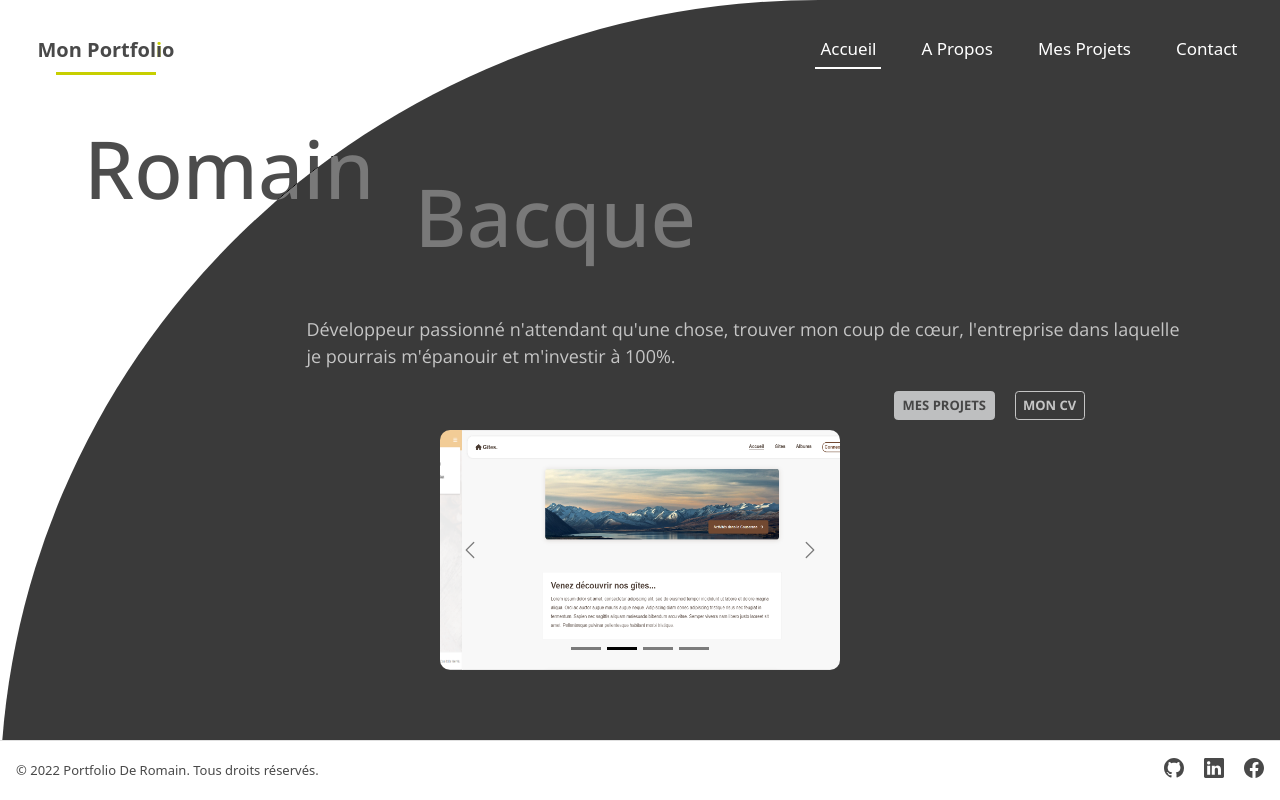
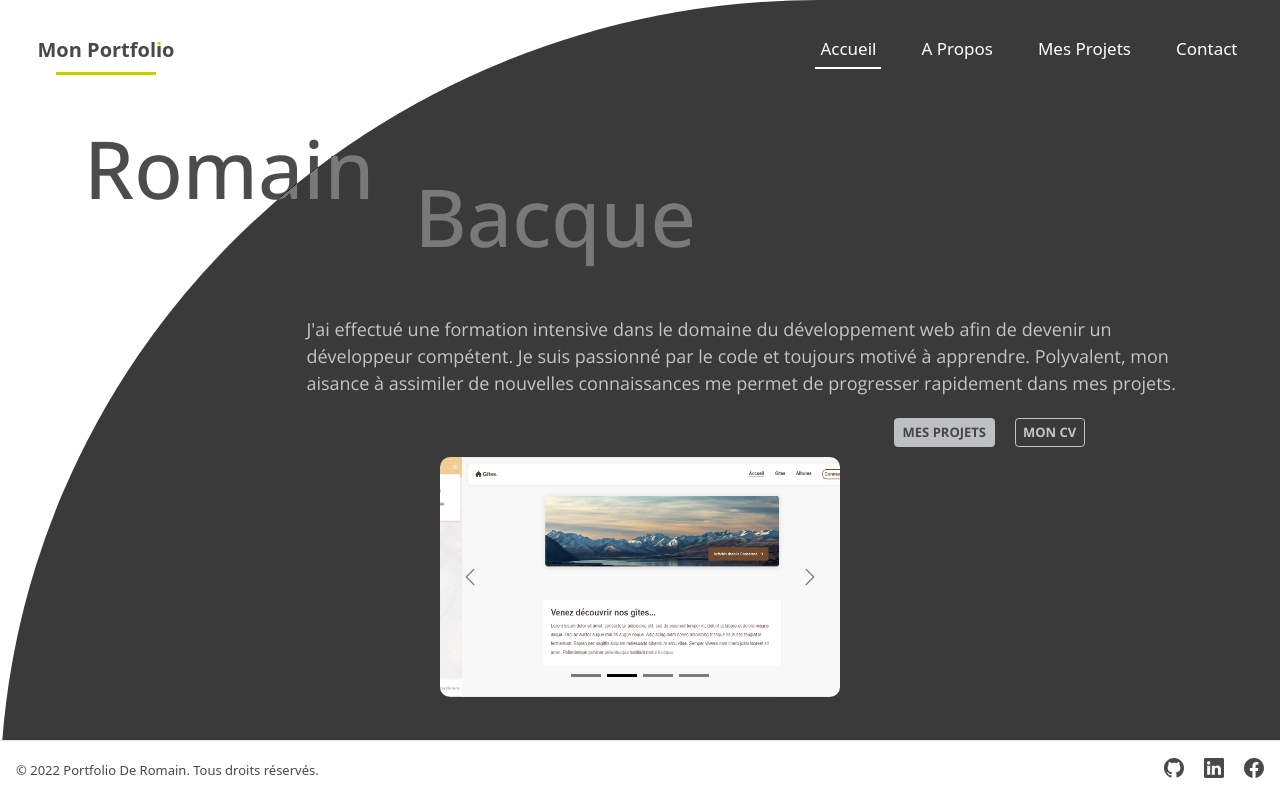
Before and after one commit to Romain-Bacque/Portfolio, a React (Create React App) app: page / in a window 1280 px wide. Built offline with nearby package versions, Linux system fonts and the light colour scheme; a web font is replaced by a local one.

Commit message:
fix: home page description

```diff
--- a/public/index.html
+++ b/public/index.html
@@ -1,33 +1,24 @@
 <!DOCTYPE html>
 <html lang="en">
+
 <head>
   <meta charset="utf-8" />
   <link rel="icon" href="%PUBLIC_URL%/favicon.ico" />
   <meta name="viewport" content="width=device-width, initial-scale=1" />
   <meta name="theme-color" content="#000000" />
-    <meta
-      name="description"
-      content="Web site created using create-react-app"
-    />
-    <title>React App</title>
+  <meta name="description" content="Portfolio De Romain Bacque" />
+  <title>Portfolio De Romain</title>
   <link rel="preconnect" href="https://fonts.googleapis.com" />
   <link rel="preconnect" href="https://fonts.gstatic.com" crossorigin />
-    <link
-      href="https://fonts.googleapis.com/css2?family=Open+Sans:ital,wght@0,300;0,400;1,300&display=swap"
-      rel="stylesheet"
-    />
-    <link
-      href="https://cdn.jsdelivr.net/npm/bootstrap@5.3.0-alpha1/dist/css/bootstrap.min.css"
-      rel="stylesheet"
-      integrity="sha384-GLhlTQ8iRABdZLl6O3oVMWSktQOp6b7In1Zl3/Jr59b6EGGoI1aFkw7cmDA6j6gD"
-      crossorigin="anonymous"
-    />
-    <script
-      src="https://cdn.jsdelivr.net/npm/bootstrap@5.3.0-alpha1/dist/js/bootstrap.bundle.min.js"
+  <link href="https://fonts.googleapis.com/css2?family=Open+Sans:ital,wght@0,300;0,400;1,300&display=swap"
+    rel="stylesheet" />
+  <link href="https://cdn.jsdelivr.net/npm/bootstrap@5.3.0-alpha1/dist/css/bootstrap.min.css" rel="stylesheet"
+    integrity="sha384-GLhlTQ8iRABdZLl6O3oVMWSktQOp6b7In1Zl3/Jr59b6EGGoI1aFkw7cmDA6j6gD" crossorigin="anonymous" />
+  <script src="https://cdn.jsdelivr.net/npm/bootstrap@5.3.0-alpha1/dist/js/bootstrap.bundle.min.js"
     integrity="sha384-w76AqPfDkMBDXo30jS1Sgez6pr3x5MlQ1ZAGC+nuZB+EYdgRZgiwxhTBTkF7CXvN"
-      crossorigin="anonymous"
-    ></script>
+    crossorigin="anonymous"></script>
 </head>
+
 <body>
   <div id="root"></div>
   <!--
@@ -41,4 +32,5 @@
       To create a production bundle, use `npm run build` or `yarn build`.
     -->
 </body>
+
 </html>
--- a/src/components/Home/index.tsx
+++ b/src/components/Home/index.tsx
@@ -20,9 +20,11 @@ const Home: React.FC = () => {
             Romain<span className={classes.home__lastname}>Bacque</span>
           </h2>
           <p className={classes.home__description}>
-            Développeur passionné n'attendant qu'une chose, trouver mon coup de
-            cœur, l'entreprise dans laquelle je pourrais m'épanouir et
-            m'investir à 100%.
+            J'ai effectué une formation intensive dans le domaine du
+            développement web afin de devenir un développeur compétent. Je suis
+            passionné par le code et toujours motivé à apprendre. Polyvalent,
+            mon aisance à assimiler de nouvelles connaissances me permet de
+            progresser rapidement dans mes projets.
           </p>
           <div className={classes["home__button-container"]}>
             <Button
--- a/src/components/Projects/style.module.scss
+++ b/src/components/Projects/style.module.scss
@@ -6,7 +6,6 @@
   margin: auto;
   padding: 2rem;
   border-radius: 10px;
-  overflow: auto;
   transition: height 0.3s ease-in-out;
   &--alt {
     height: 550px;
--- a/src/styles/index.scss
+++ b/src/styles/index.scss
@@ -66,6 +66,9 @@ section {
     font-size: 1.5rem;
   }
 }
+.description-container {
+  overflow: auto;
+}
 
 /* -- popup -- */
 .popup {
```
Lines whose indentation alone changed are shown as unchanged.
